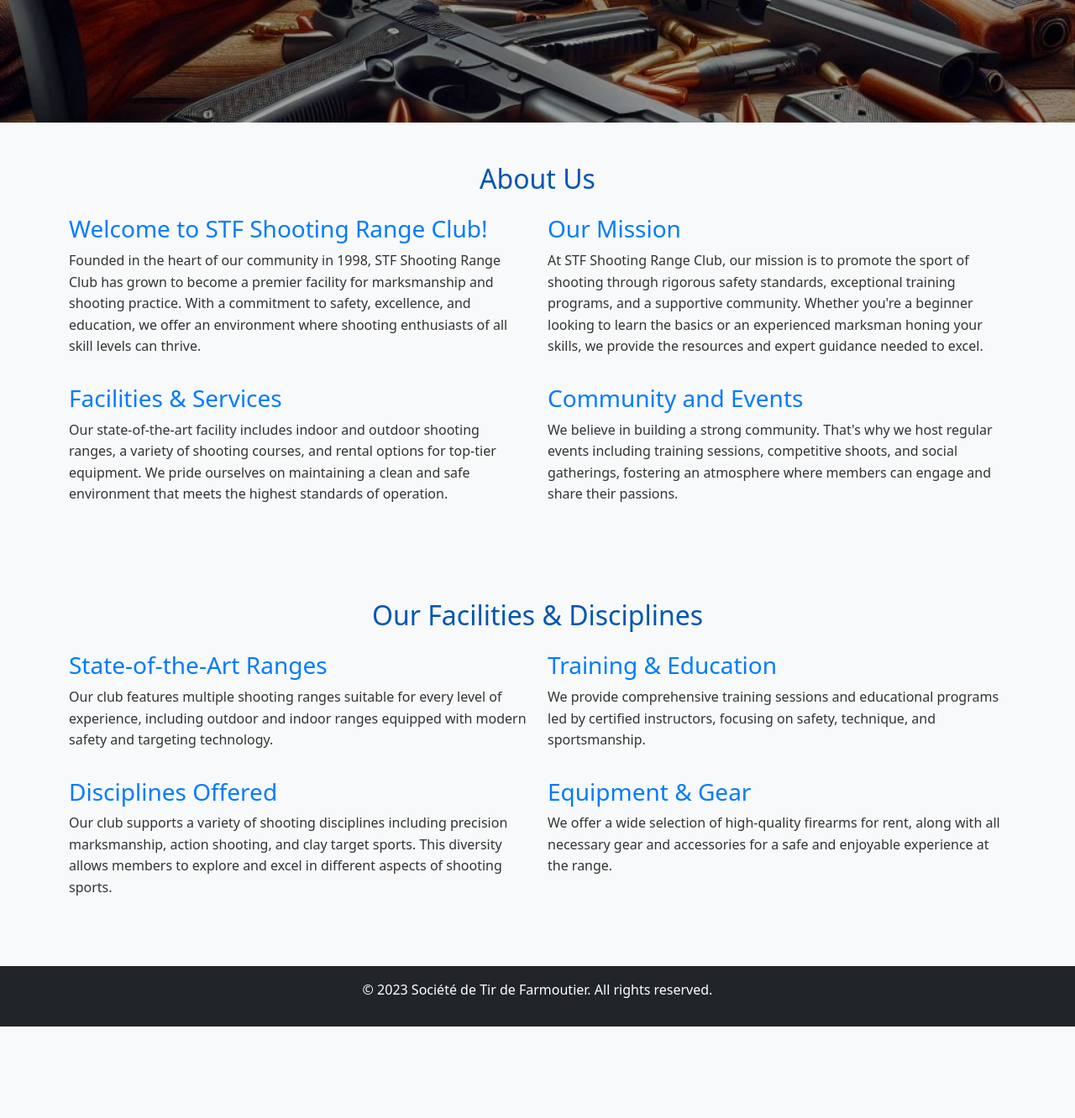
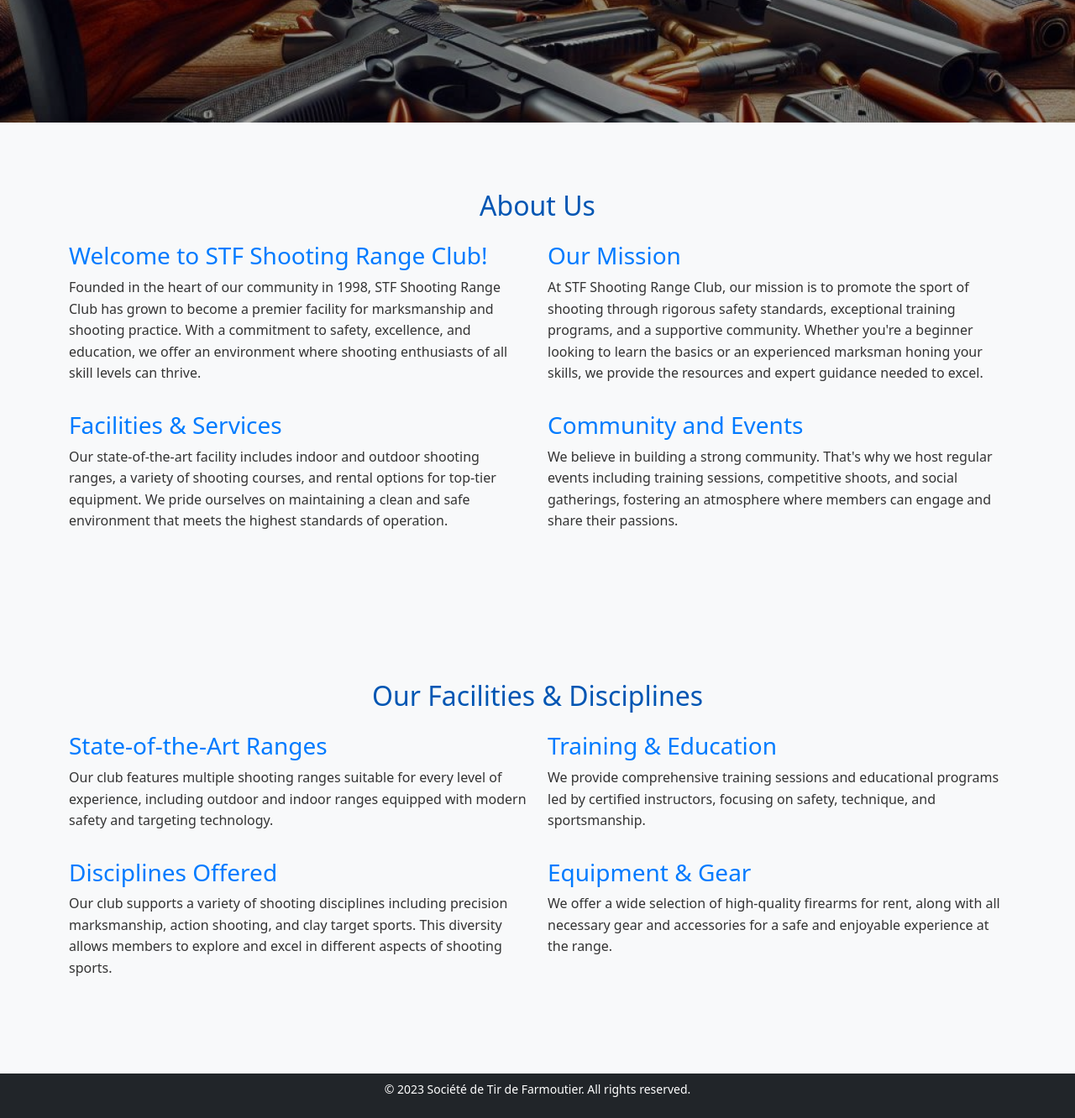
Before and after one commit to irvingqueval/Projet_STF, a PHP site: page / in a window 1280 px wide. Shown: the part 716-2048 px from the top of the page at 84% size. Before the commit the page ends 1939 px from the top, so only its background shows below. Run offline with PHP 8.4, Linux system fonts and the light colour scheme.

Commit message:
footer update

```diff
--- a/Apps/Views/discovery-pack/show.php
+++ b/Apps/Views/discovery-pack/show.php
@@ -8,6 +8,7 @@
             <p class="lead"><strong>Price:</strong> $<?= number_format($discoveryPack['price'], 2) ?></p>
             <p><strong>Duration:</strong> <?= htmlspecialchars($discoveryPack['duration']) ?> minutes</p>
             <p><?= nl2br(htmlspecialchars($discoveryPack['description'])) ?></p>
+            <a href="index.php?controller=DiscoveryPackController&task=index" class="btn btn-primary">Back to Packs</a>
             <form method="POST" action="index.php?controller=ReservationController&task=addDiscoveryPackToCart">
                 <input type="hidden" name="discovery_pack_id" value="<?= $discoveryPack['ID'] ?>">
                 <div class="mb-3">
@@ -18,9 +19,8 @@
                     <label for="hour" class="form-label">Select Time:</label>
                     <input type="time" id="hour" name="hour" class="form-control" required>
                 </div>
-                <button type="submit" class="btn btn-primary">Reserve this Pack</button>
+                <button type="submit" class="btn btn-success">Reserve this Pack</button>
             </form>
-            <a href="index.php?controller=DiscoveryPackController&task=index" class="btn btn-secondary mt-3">Back to Packs</a>
         </div>
     </div>
 </div>
--- a/Apps/Views/layout.php
+++ b/Apps/Views/layout.php
@@ -10,6 +10,7 @@
 </head>
 
 <body>
+    <div class="wrapper">
         <nav class="navbar navbar-expand-lg bg-body-tertiary">
             <div class="container-fluid">
                 <a class="navbar-brand" href="/index.php?controller=HomeController">STF</a>
@@ -70,9 +71,12 @@
             </div>
         </nav>
 
+        <main>
             <?= $pageContent ?>
+        </main>
+    </div>
 
-    <footer class="bg-dark text-white text-center py-3">
+    <footer>
         <div class="container">
             <p>&copy; 2023 Société de Tir de Farmoutier. All rights reserved.</p>
         </div>
--- a/assets/css/style.css
+++ b/assets/css/style.css
@@ -1,9 +1,23 @@
+html, body {
+    margin: 0;
+    padding: 0;
+    height: 100%;
+}
+
+.wrapper {
+    display: flex;
+    flex-direction: column;
+    min-height: 100vh;
+}
+
+main {
+    flex: 1;
+}
+
 .hero-section {
     position: relative;
-    /* Important for positioning the pseudo-element */
     height: 100vh;
     overflow: hidden;
-    /* Ensures that the pseudo-element does not overflow the section */
 }
 
 .hero-section::before {
@@ -15,68 +29,44 @@
     bottom: 0;
     background: url('../images/bg.webp') no-repeat center center/cover;
     filter: brightness(65%);
-    /* Apply filter here */
     z-index: -1;
-    /* Ensures that the pseudo-element remains in the background */
 }
 
 .header-custom {
     position: relative;
-    /* Make sure the text is above the pseudo-element */
     padding-top: 35vh;
     color: #FFFFFF;
     z-index: 1;
-    /* Make sure the text stays above the background */
 }
 
-
-.about-us-section {
+.about-us-section, .facilities-section {
     background-color: #f8f9fa;
     color: #333;
+    padding: 2rem 1rem;
 }
 
-.about-us-section h2 {
+.about-us-section h2, .facilities-section h2 {
     color: #0056b3;
-    /* Dark blue to fit the shooting range theme */
 }
 
-.about-us-section h3 {
+.about-us-section h3, .facilities-section h3 {
     color: #007bff;
-    /* Bootstrap primary blue for headers */
 }
 
-.about-us-section p {
-    font-size: 16px;
-    line-height: 1.6;
-}
-
-.facilities-section {
-    background-color: #f8f9fa;
-    color: #333;
-}
-
-.facilities-section h2 {
-    color: #0056b3;
-    /* Dark blue to fit the shooting range theme */
-}
-
-.facilities-section h3 {
-    color: #007bff;
-    /* Bootstrap primary blue for headers */
-}
-
-.facilities-section p {
+.about-us-section p, .facilities-section p {
     font-size: 16px;
     line-height: 1.6;
 }
 
 .facilities-section .col-md-6 {
     margin-bottom: 20px;
-    /* Provides spacing between columns */
 }
-
 
 footer {
     background-color: #212529;
     color: white;
+    text-align: center;
+    padding: 0.5rem 0;
+    font-size: 0.875rem;
+    width: 100%;
 }
```
Lines whose indentation alone changed are shown as unchanged.
